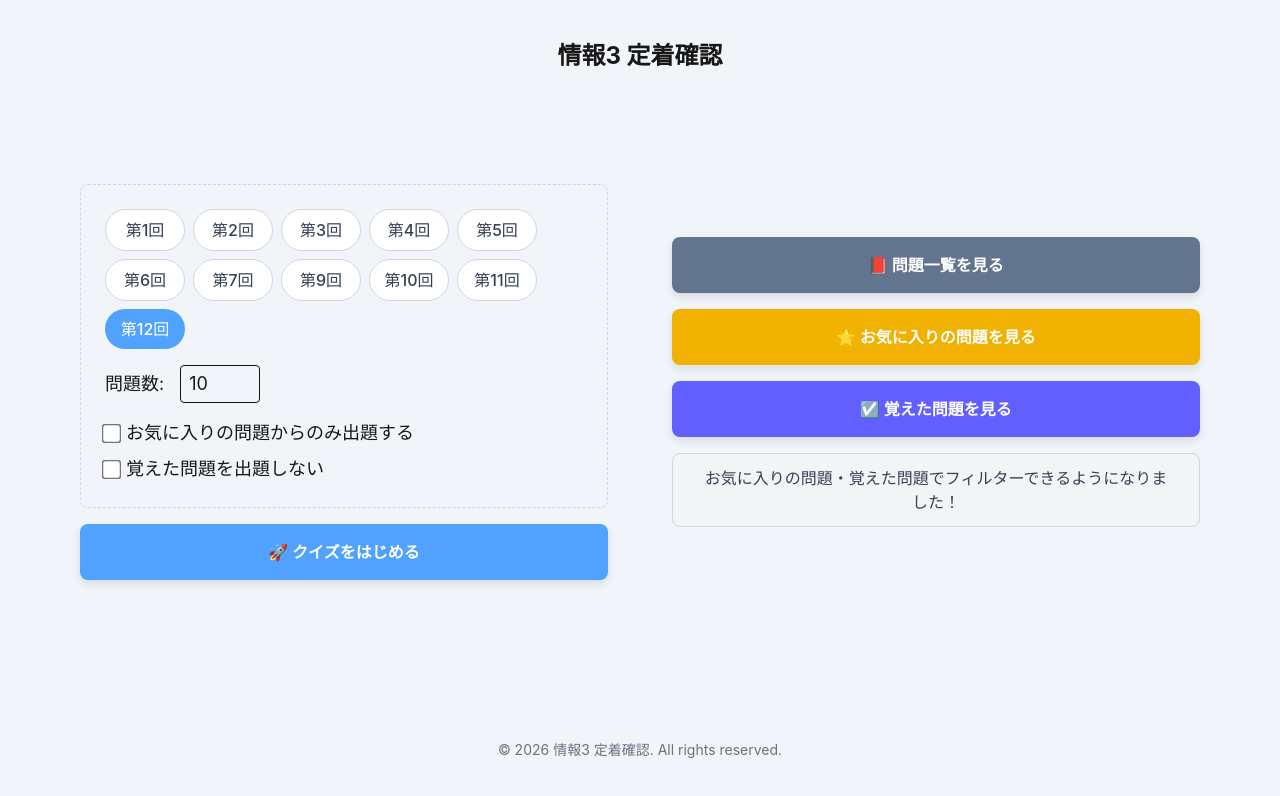
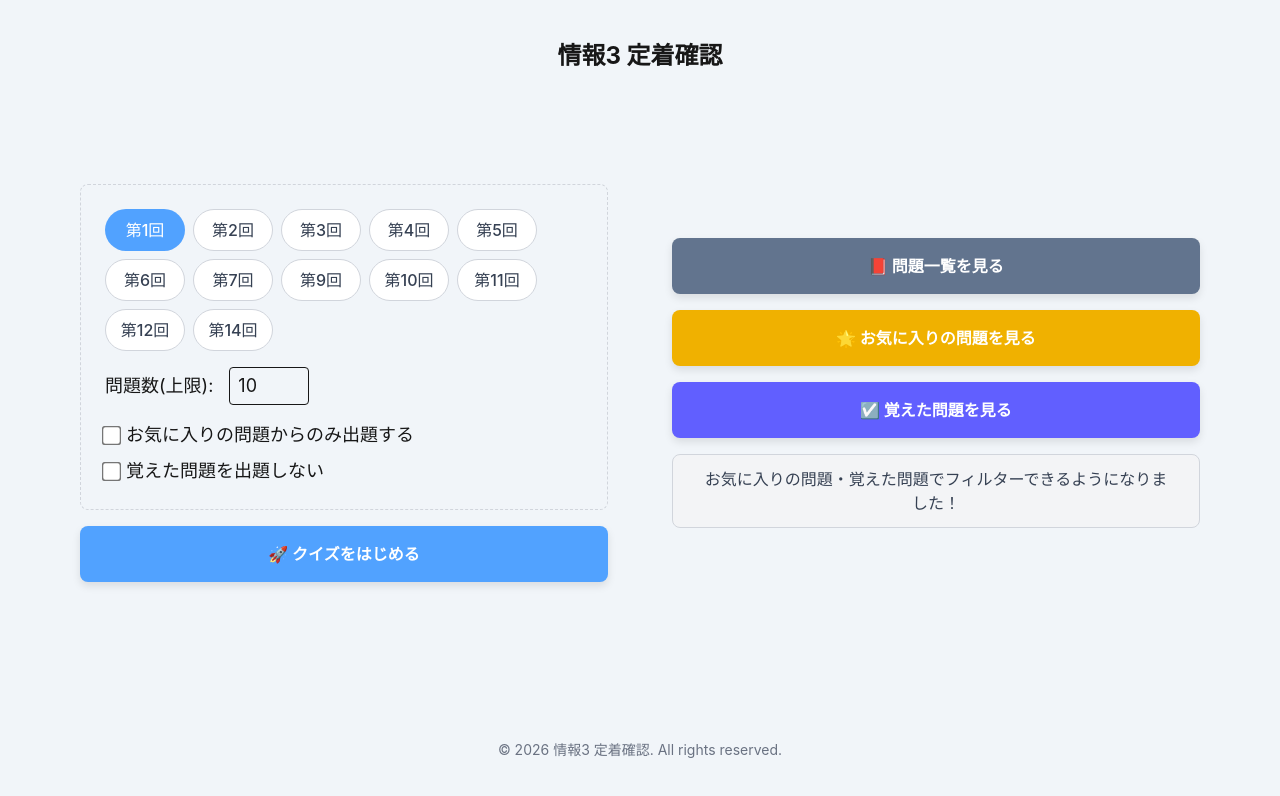
Before and after one commit to harutsuka/information-technology-3, a Next.js app: page / in a window 1280 px wide. Shown: the top 796 px of the page. Built offline with nearby package versions, Linux system fonts and the light colour scheme.

Commit message:
✨ feat: 14回を選択可能に

```diff
--- a/app/page.tsx
+++ b/app/page.tsx
@@ -4,7 +4,7 @@ import RangeSettings from "@/components/RangeSettings";
 import Link from "next/link";
 
 export default function Home() {
-  const [selectedWeeks, setSelectedWeeks] = useState<number[]>([12]);
+  const [selectedWeeks, setSelectedWeeks] = useState<number[]>([1]);
   const [limit, setLimit] = useState(10);
   const [onlyFavorites, setOnlyFavorites] = useState(false);
   const [excludeMastered, setExcludeMastered] = useState(false);
--- a/components/RangeSettings.tsx
+++ b/components/RangeSettings.tsx
@@ -25,7 +25,7 @@ export default function RangeSettings({
   return (
     <div>
       <div className="flex flex-wrap gap-2 mb-4">
-        {[1, 2, 3, 4, 5, 6, 7, 9, 10, 11, 12].map((week) => {
+        {[1, 2, 3, 4, 5, 6, 7, 9, 10, 11, 12, 14].map((week) => {
           const isSelected = selectedWeeks.includes(week);
 
           return (
@@ -51,7 +51,7 @@ export default function RangeSettings({
         })}
       </div>
       <div className="flex items-center gap-2 mb-4 md:text-lg">
-        問題数:
+        問題数(上限):
         <input
           type="number"
           className="ml-2 w-20 px-2 py-1 border rounded"
```
